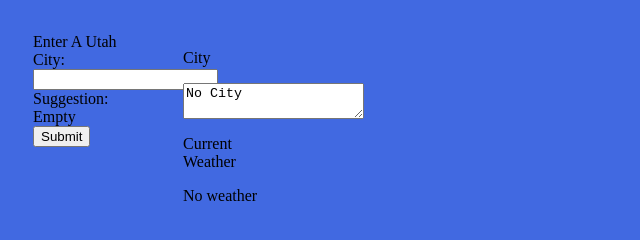
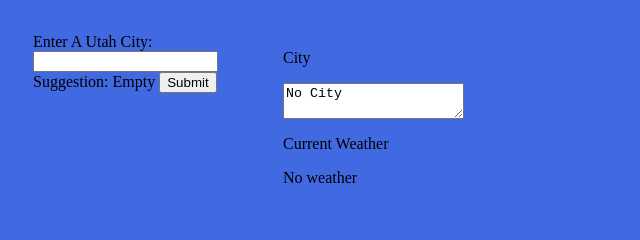
Before and after one commit to cougatuba/weatherAPI, a plain HTML site: page lab2.html in a window 1280 px wide. Shown: the whole page, without its empty margins (0-640 px from the left). Drawn offline with nearby package versions, Linux system fonts and the light colour scheme.

Commit message:
changed style

```diff
--- a/style.css
+++ b/style.css
@@ -3,14 +3,14 @@ body{
 }
 
 #left{
-  width:100px;
+  width:200px;
   float:left;
   margin:20px;
   padding:5px;
 }
 
 #right{
-  width:100px;
+  width:200px;
   float:left;
   margin:20px;
   padding:5px;
```
